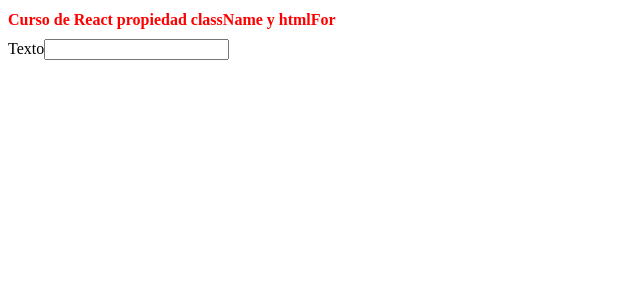
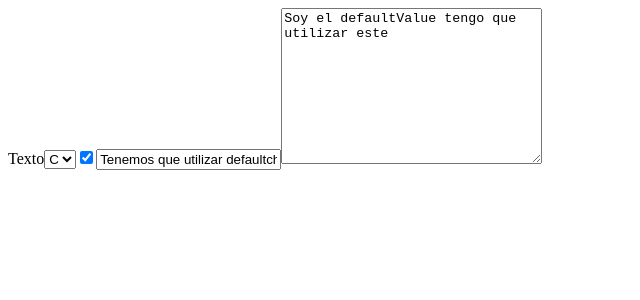
Before and after one commit to Coshiloco/Proyectos_React, a React (Vite) app: page / in a window 1280 px wide. Shown: the top 300 px of the page, without its empty margins (0-640 px from the left). Built offline with nearby package versions, Linux system fonts and the light colour scheme.

Commit message:
DefaultValue y Defaultchecked

```diff
--- a/src/main.jsx
+++ b/src/main.jsx
@@ -82,6 +82,37 @@
 	</div>
 );
 
+const defaultvalueydefaultchecked = (
+	<form>
+		<label htmlFor='text'>Texto</label>
+		<input type='text' id='text' defaultValue='Valor por Defecto'></input>
+	</form>
+);
+
+const defaultcheckedprueba = (
+	<form>
+		<label htmlFor='text'>Texto</label>
+		<select defaultValue='c'>
+			<option value='a'>A</option>
+			<option value='b'>B</option>
+			<option value='c'>C</option>
+		</select>
+		<input type='checkbox' id='text' defaultChecked />
+		<input
+			type='textarea'
+			id='text'
+			defaultValue='Tenemos que utilizar defaultchecked'
+		/>
+		<textarea
+			name='areatexto'
+			id='text'
+			cols='30'
+			rows='10'
+			defaultValue='Soy el defaultValue tengo que utilizar este'
+		></textarea>
+	</form>
+);
+
 console.log(app);
 const container = document.getElementById('root');
 
@@ -89,3 +120,5 @@
 ReactDOM.render(appjsx, container);
 ReactDOM.render(propiedadstyle, container);
 ReactDOM.render(classnameyhtmlforapp, container);
+ReactDOM.render(defaultvalueydefaultchecked, container);
+ReactDOM.render(defaultcheckedprueba, container);
```
